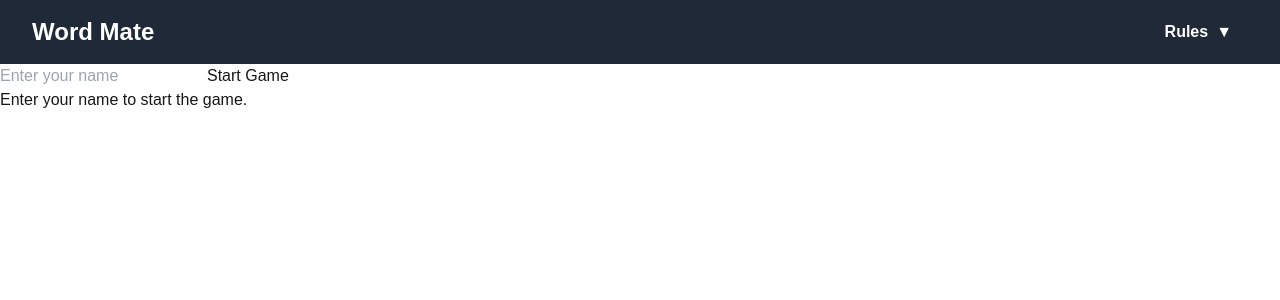
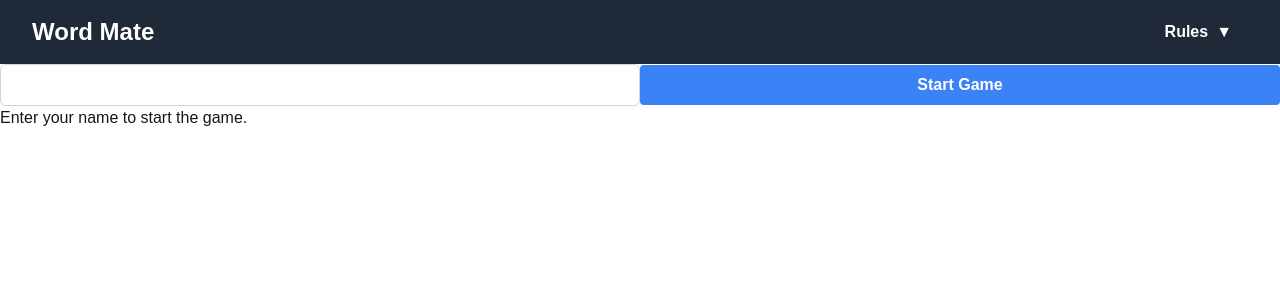
Before and after one commit to AyushAman1208/wordmate, a Next.js app in the folder frontend/: page / in a window 1280 px wide. Shown: the top 300 px of the page. Built offline with nearby package versions, Linux system fonts and the light colour scheme; no server answers.

Commit message:
add turn based blocker, resign button and game end logic

```diff
--- a/frontend/app/components/Board.tsx
+++ b/frontend/app/components/Board.tsx
@@ -1,7 +1,9 @@
 import { Socket } from 'socket.io-client';
 import InputBox from "./InputBox";
-
+import { useContext } from 'react';
+import { TurnContext } from '../providers/TurnProvider';
 function Board({socket,gameId}:{socket:Socket, gameId:string|null}) {
+  const {turn, setTurn} = useContext(TurnContext);
     let arr = [1,2,3,4,5,6,7,8]
   return (
     <>
--- a/frontend/app/components/InputBox.tsx
+++ b/frontend/app/components/InputBox.tsx
@@ -1,8 +1,9 @@
 "use client";
-import { useEffect, useState } from "react";
+import { useEffect, useState, useContext } from "react";
 import { Socket } from 'socket.io-client';
 
-function InputBox({ row, col, socket, gameId }: { row: number, col: number, socket: Socket, gameId: string | null }) {
+import { TurnContext } from '../providers/TurnProvider';
+function InputBox({ row, col, socket, gameId}: { row: number, col: number, socket: Socket, gameId: string | null}) {
   const color =
     (row % 2 === 0 && col % 2 == 0) ||
       (row % 2 !== 0 && col % 2 !== 0)
@@ -10,12 +11,13 @@ function InputBox({ row, col, socket, gameId }: { row: number, col: number, sock
       : "bg-white";
   const [inputStatus, setInputStatus] = useState(false);
   const [inputValue, setInputValue] = useState("");
-  const [turn, setTurn] = useState(false)
-  socket.on("updateGame", ({ board, playedRow, playedCol }) => {
+  const {turn, setTurn} = useContext(TurnContext);
+  socket.on("updateGame", ({ board, playedRow, playedCol, turn }) => {
     if (playedCol == col - 1 && playedRow == row - 1) {
       setInputStatus(true)
       setInputValue(board[row - 1][col - 1])
     }
+    setTurn(turn)
   })
 
   return (
@@ -30,7 +32,7 @@ function InputBox({ row, col, socket, gameId }: { row: number, col: number, sock
       >
         <input
           value={inputValue}
-          disabled={inputStatus}
+          disabled={inputStatus || turn !== socket.id}
           onChange={(e) => {
             setInputValue(
               e.target.value[e.target.value.length - 1].toUpperCase()
--- a/frontend/app/layout.tsx
+++ b/frontend/app/layout.tsx
@@ -1,6 +1,7 @@
 import type { Metadata } from "next";
 import localFont from "next/font/local";
 import "./globals.css";
+import TurnContextProvider from "./providers/TurnProvider";
 
 const geistSans = localFont({
   src: "./fonts/GeistVF.woff",
@@ -25,11 +26,13 @@ export default function RootLayout({
 }>) {
   return (
     <html lang="en">
+      <TurnContextProvider>
       <body
         className={`${geistSans.variable} ${geistMono.variable} antialiased`}
       >
         {children}
       </body>
+      </TurnContextProvider>
     </html>
   );
 }
--- a/frontend/app/page.tsx
+++ b/frontend/app/page.tsx
@@ -1,10 +1,11 @@
-'use client'
-import { useEffect, useState } from "react";
+"use client";
+import { useEffect, useState, useContext } from "react";
 import { io, Socket } from "socket.io-client";
 import Board from "./components/Board";
 import Scorecard from "./components/Scorecard";
 import SequentialWordAnimator from "./components/WordAnimator";
 import Navbar from "./components/Navbar";
+import { TurnContext } from "./providers/TurnProvider";
 
 interface GameStartedEvent {
   gameId: string;
@@ -12,6 +13,7 @@ interface GameStartedEvent {
   symbol: string;
   player1Name: string;
   player2Name: string;
+  turn: string
 }
 
 interface GameEndedEvent {
@@ -21,37 +23,54 @@ interface GameEndedEvent {
 let socket: Socket;
 
 export default function GamePage() {
-  const [message, setMessage] = useState<string>("Enter your name to start the game.");
-  const [playerName, setPlayerName] = useState<string>("");
+  const [message, setMessage] = useState<string>(
+    "Enter your name to start the game."
+  );
+  const {turn, setTurn} = useContext(TurnContext);
+  const [playerName, setPlayerName] = useState<string>("  ");
   const [gameStarted, setGameStarted] = useState<boolean>(false);
   const [board, setBoard] = useState<(string | null)[]>(Array(64).fill(null));
   const [symbol, setSymbol] = useState<string>("");
   const [gameId, setGameId] = useState<string | null>(null);
-  const [value,setValue] = useState<string>('')
-  const [scorePlayer1,setScorePlayer1] = useState<number>(0)
-  const [scorePlayer2,setScorePlayer2] = useState<number>(0)
-  const [scoreSeqPlayer1,setScoreSeqPlayer1] = useState<number[]>([])
-  const [scoreSeqPlayer2,setScoreSeqPlayer2] = useState<number[]>([])
-  const [player1Name,setPlayer1Name] = useState<string>('')
-  const [player2Name,setPlayer2Name] = useState<string>('')
-  const [wordsFormed,setWordsFormed] = useState<string[]>([])
+  const [value, setValue] = useState<string>("");
+  const [scorePlayer1, setScorePlayer1] = useState<number>(0);
+  const [scorePlayer2, setScorePlayer2] = useState<number>(0);
+  const [scoreSeqPlayer1, setScoreSeqPlayer1] = useState<number[]>([]);
+  const [scoreSeqPlayer2, setScoreSeqPlayer2] = useState<number[]>([]);
+  const [player1Name, setPlayer1Name] = useState<string>("");
+  const [player2Name, setPlayer2Name] = useState<string>("");
+  const [wordsFormed, setWordsFormed] = useState<string[]>([]);
 
   useEffect(() => {
     // Initialize socket connection
     socket = io("http://localhost:4000");
 
     // Listen for events from the server
-    socket.on("waitingForOpponent", () => setMessage("Waiting for an opponent..."));
+    socket.on("waitingForOpponent", () =>
+      setMessage("Waiting for an opponent...")
+    );
 
-    socket.on("gameStarted", ({ gameId, opponent, symbol,player1Name,player2Name }: GameStartedEvent) => {
+    socket.on(
+      "gameStarted",
+      ({
+        gameId,
+        opponent,
+        symbol,
+        player1Name,
+        player2Name,
+        turn
+      }: GameStartedEvent) => {
         setGameStarted(true);
-      setMessage(`Game started! You're playing as ${symbol} against ${opponent}.`);
+        setMessage(
+          `Game started! You're playing as ${symbol} against ${opponent}.`
+        );
         setSymbol(symbol);
         setGameId(gameId);
-      setPlayer1Name(player1Name)
-      setPlayer2Name(player2Name)
-
-    });
+        setPlayer1Name(player1Name);
+        setPlayer2Name(player2Name);
+        setTurn(turn);
+      }
+    );
 
     socket.on("updateGame", (updatedBoard: (string | null)[]) => {
       setBoard(updatedBoard);
@@ -66,15 +85,31 @@ export default function GamePage() {
       setGameStarted(false);
     });
 
-    socket.on("updateScore",({player1Name, player2Name, player1Score,player2Score,scoreSeqPlayer1,scoreSeqPlayer2,wordsFormed})=>{
-      setScorePlayer1(player1Score)
-      setScorePlayer2(player2Score)
-      setScoreSeqPlayer1(scoreSeqPlayer1)
-      setScoreSeqPlayer2(scoreSeqPlayer2)
-      setWordsFormed(wordsFormed)
-    })
+    socket.on(
+      "updateScore",
+      ({
+        player1Name,
+        player2Name,
+        player1Score,
+        player2Score,
+        scoreSeqPlayer1,
+        scoreSeqPlayer2,
+        wordsFormed,
+      }) => {
+        setScorePlayer1(player1Score);
+        setScorePlayer2(player2Score);
+        setScoreSeqPlayer1(scoreSeqPlayer1);
+        setScoreSeqPlayer2(scoreSeqPlayer2);
+        setWordsFormed(wordsFormed);
+      }
+    );
 
     socket.on("errorMessage", (msg: string) => alert(msg));
+    socket.on("opponentResigned", (msg: string) => {
+
+      setGameStarted(false);
+      setMessage("Your opponent has resigned. You win!");
+    });
 
     // Cleanup on component unmount
     return () => {
@@ -83,15 +118,12 @@ export default function GamePage() {
       socket.off("updateGame");
       socket.off("gameEnded");
       socket.off("errorMessage");
+      socket.off("opponentResigned");
       socket.disconnect();
     };
   }, []);
 
-  const handleCellClick = (index: number): void => {
-    if (gameStarted && board[index] === null && symbol) {
-      socket.emit("makeMove", { gameId, index });
-    }
-  };
+
 
   const startGame = (): void => {
     if (playerName.trim()) {
@@ -101,35 +133,80 @@ export default function GamePage() {
     }
   };
 
+  useEffect(() => {
+    console.log("Hydration check:", { gameStarted, playerName });
+  }, [gameStarted, playerName]);
+
+
     return (
       <div>
-      <Navbar/>
-      {!gameStarted && (
+        <Navbar />
+        {gameStarted ? (
           <div>
+            <SequentialWordAnimator words={wordsFormed} interval={500} />
+            <Board socket={socket} gameId={gameId} />
+
+            <Scorecard
+              playerName={player1Name}
+              scoreSeq={scoreSeqPlayer1}
+              totalScore={scorePlayer1}
+            />
+            <Scorecard
+              playerName={player2Name}
+              scoreSeq={scoreSeqPlayer2}
+              totalScore={scorePlayer2}
+            />
+
+            <button
+              onClick={() => {
+                if (gameId) {
+                  socket.emit("resign", { gameId, resigningPlayer: socket.id });
+                  setGameStarted(false); // Reset the game state on resign
+                  setMessage("You have resigned. Your opponent wins.");
+                }
+              }}
+              className="bg-red-500 hover:bg-red-700 text-white font-bold py-2 px-4 rounded mt-4"
+            >
+              Resign
+            </button>
+          </div>
+        ) : (
+          <div>
+            <form
+              action={"#"}
+              onSubmit={(e) => {
+                e.preventDefault();
+                startGame();
+              }}
+            >
               <input
                 type="text"
+                id="playerName"
                 value={playerName}
                 onChange={(e) => setPlayerName(e.target.value)}
                 placeholder="Enter your name"
+                className="p-2 border border-gray-300 rounded-md w-[50%]"
                 onKeyDown={(e) => {
-            if (e.key === 'Enter') {
+                  if (e.key === "Enter") {
                     e.preventDefault();
                     startGame();
                   }
                 }}
               />
-        <button onClick={startGame}>Start Game</button>
-      </div>
-      )}
-      <h2>{message}</h2>
-      {gameStarted && (
-        <div>
-        <SequentialWordAnimator words={wordsFormed} interval={500}/>
-        <Board socket = {socket} gameId = {gameId}/>
-        <Scorecard playerName= {player1Name} scoreSeq={scoreSeqPlayer1} totalScore={scorePlayer1}/>
-        <Scorecard playerName={player2Name} scoreSeq={scoreSeqPlayer2} totalScore={scorePlayer2}/>
+              <button
+                id="startGameButton"
+                type="submit"
+                onTouchStart={startGame}
+                onClick={startGame}
+                className="bg-blue-500 hover:bg-blue-700 text-white font-bold py-2 px-4 rounded w-[50%]"
+              >
+                Start Game
+              </button>
+            </form>
+            {message && <p>{message}</p>}
           </div>
         )}
       </div>
     );
+
 }
--- /dev/null
+++ b/frontend/app/providers/TurnProvider.tsx
@@ -0,0 +1,32 @@
+"use client";
+import { createContext,useState } from "react";
+import { Socket } from "socket.io-client";
+
+export const TurnContext = createContext<{
+    turn: string | null;
+    setTurn: (player: string) => string;
+  }>({
+    turn: null,
+    setTurn: (player) => {return player},
+  });
+
+export function TurnContextProvider(props:any){
+    const [turn,setTurn]=useState<string | null>(null)
+    function setTurnHandler(player:string){
+        setTurn(player)
+        return player
+    }
+
+    const context={
+        turn:turn,
+        setTurn:setTurnHandler,
+    }
+    return (
+        <TurnContext.Provider value={context}>
+            {props.children}
+        </TurnContext.Provider>
+    )
+}
+
+
+export default TurnContextProvider;
```
Also changed, not shown: 1 other file (tests, documents, lock files or other folders). Lines whose indentation alone changed are shown as unchanged.
